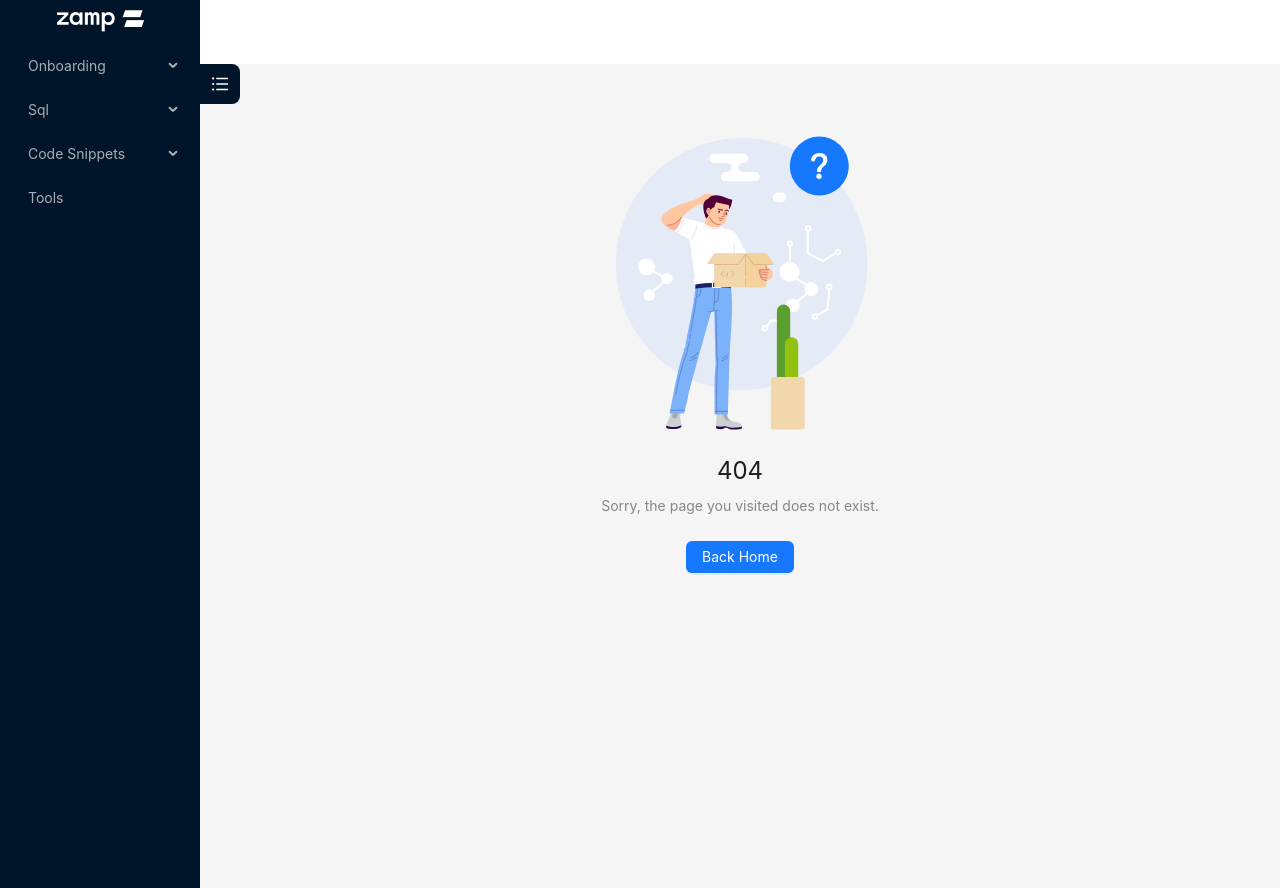
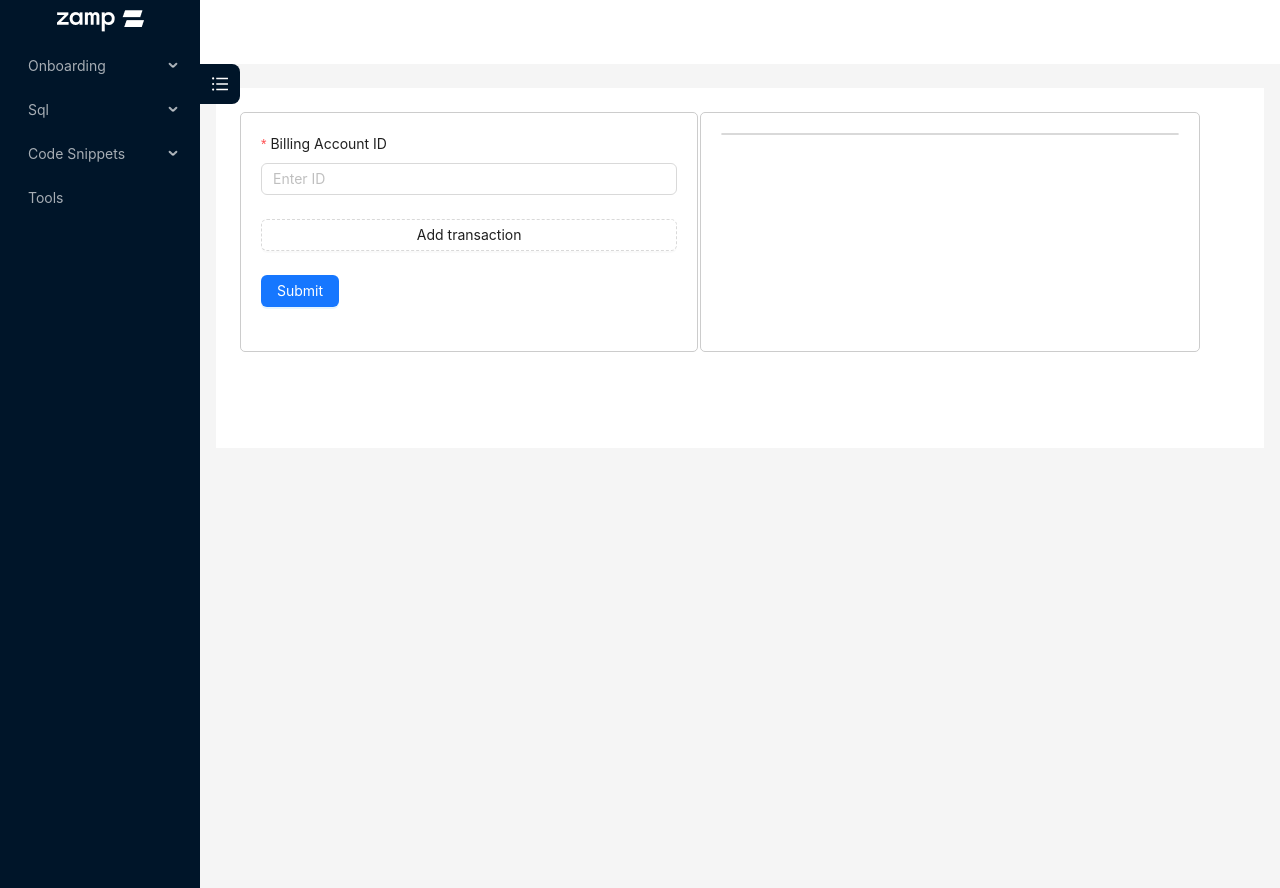
Before and after one commit to mybytecode/atomic-automate, a Next.js app: page /billing-transactions in a window 1280 px wide. Before the commit this address had no page. Built offline with nearby package versions, Linux system fonts and the light colour scheme.

Commit message:
billing transaction

```diff
--- a/src/components/layout/layout.tsx
+++ b/src/components/layout/layout.tsx
@@ -21,6 +21,7 @@ const items: MenuItem[] = [
     getItem('BigQuery', 3),
     getItem('MEA', '/mea'),
     getItem('Pricing', '/pricing'),
+    getItem('Billing Transactions', '/billing-transactions'),
   ]),
   getItem('Code Snippets', 'code', null, [
     getItem('Package', 5),
--- a/src/constants.ts
+++ b/src/constants.ts
@@ -33,3 +33,6 @@ export const BILLING_ACCOUNT_QUERY_TEMPLATE = `INSERT INTO BillingAccount (Id, N
 
 export const BILLING_ACCOUNT_BILLING_CAPABILITY_MAPPING_ID_MAPPING_QUERY_TEMPLATE = `INSERT INTO BillingAccountBillingCapabilityMapping(Id, BillingAccountId, BillingCapabilityId, CreatedAt, UpdatedAt)
 VALUES("{accountMappingId}", "{billingAccountId}", "{billingCapabilityMappingId}", CURRENT_TIMESTAMP, CURRENT_TIMESTAMP)`
+
+export const BILLING_TRANSACTIONS_QUERY_TEMPLATE = `INSERT INTO BillingTransactions (Id, Amount, DueAmount, BillingAccountId, ChargeAccountId, CurrencyName, DiscountId, DiscountAmount, TaxAmount, PaidBy, PaidByType, ReferenceId, ReferenceType, InvoiceId, TransactionType, TransactionSubType, Status,  InitiatedAt, CompletedAt, CreatedAt, UpdatedAt, CurrencyCode, Remark)
+VALUES('{billingTransactionId}', {billingAmount}, {dueAmount}, '{billingAccountId}', '', 'USD', '', {discountAmount}, 0, '', '', '', '', '', 'treasury', 'charge_on_aum', 'pending',  '0001-01-03T13:22:58Z', '0001-01-03T13:22:58Z', '{createdAt}', CURRENT_TIMESTAMP, 'USD', '{remark}');`
--- /dev/null
+++ b/src/pages/billing-transactions.tsx
@@ -0,0 +1,134 @@
+import { Button, Col, Collapse, DatePicker, Form, Input, Row, Space, theme } from "antd";
+import { DashboardLayout } from "../components/layout/layout";
+import { MinusCircleOutlined, PlusOutlined } from "@ant-design/icons";
+import { BillingTransaction } from "../types/billing_transactions";
+import { getUuid } from "../utils/uuid";
+import { useState } from "react";
+import { BILLING_TRANSACTIONS_QUERY_TEMPLATE } from "../constants";
+import { replacePlaceholder } from "../utils/string";
+
+const { Panel } = Collapse;
+
+interface Props {
+  name: string;
+  query: string;
+}
+
+export default function BillingTransactions() {
+  const [form] = Form.useForm();
+  const [billingTransactions, setBillingTransactions] = useState<Props[]>([])
+  const {
+    token: { colorBgContainer },
+  } = theme.useToken();
+
+  const handleChange = () => {
+
+  }
+
+  const handleSubmit = () => {
+    const values = form.getFieldsValue();
+    console.log(values);
+    const transactions = values.transaction.sort((t1: any, t2: any) => {
+      return t1.date.isBefore(t2)
+    })
+
+    const obj: BillingTransaction = {
+      billingAccountId: values.billingAccountId,
+    }
+
+    const txnQuery: Props[] = []
+    var dueAmount = 0
+    transactions.forEach((transaction: any, index: number) => {
+      obj.billingTransactionId = getUuid()
+      obj.remark = `Management fee - ${transaction.date.format('MMMM YYYY')}}`
+      obj.billingAmount = parseFloat(transaction.amount)
+      obj.createdAt = transaction.date.toISOString()
+      obj.discountAmount = parseFloat(transaction.discountedAmount)
+      dueAmount += parseFloat(transaction.discountedAmount)
+      obj.dueAmount = dueAmount
+
+      console.log(transaction.amount, transaction.discountedAmount, dueAmount)
+
+      txnQuery.push({ name: `Billing Transaction ${++index}`, query: replacePlaceholder(BILLING_TRANSACTIONS_QUERY_TEMPLATE, obj as any) })
+      setBillingTransactions(txnQuery)
+    })
+
+    console.log(txnQuery)
+  }
+
+  return <>
+    <Col span={24} style={{ padding: 24, minHeight: 360, background: colorBgContainer }}>
+      <Row>
+        <Col span={11} style={{ border: '1px solid #ccc', padding: '20px', borderRadius: '5px' }}>
+          <Form
+            form={form}
+            name="control-hooks"
+            onValuesChange={handleChange}
+            layout="vertical"
+            onFinish={handleSubmit}
+            style={{ maxWidth: 600 }}
+          >
+            <Form.Item name='billingAccountId' label='Billing Account ID' rules={[{ required: true }]}>
+              <Input placeholder="Enter ID"></Input>
+            </Form.Item>
+            <Form.List name="transaction">
+              {(fields, { add, remove }) => (
+                <>
+                  {fields.map(({ key, name, ...restField }) => (
+                    <Space key={key} style={{ display: 'flex', marginBottom: 8 }} align="baseline">
+                      <Form.Item
+                        {...restField}
+                        name={[name, 'amount']}
+                        rules={[{ required: true, message: 'Missing first name' }]}
+                      >
+                        <Input placeholder="Actual amount" />
+                      </Form.Item>
+                      <Form.Item
+                        {...restField}
+                        name={[name, 'discountedAmount']}
+                        rules={[{ required: true, message: 'Missing first name' }]}
+                      >
+                        <Input placeholder="Discounted amount" />
+                      </Form.Item>
+                      <Form.Item
+                        {...restField}
+                        name={[name, 'date']}
+                        rules={[{ required: true, message: 'Missing first name' }]}
+                      >
+                        <DatePicker />
+                      </Form.Item>
+                      <Button onClick={() => remove(name)}>Remove</Button>
+                    </Space>
+                  ))}
+                  <Form.Item>
+                    <Button type="dashed" onClick={() => add()} block >
+                      Add transaction
+                    </Button>
+                  </Form.Item>
+                </>
+              )}
+            </Form.List>
+            <Form.Item>
+              <Button type="primary" htmlType="submit">
+                Submit
+              </Button>
+            </Form.Item>
+          </Form>
+        </Col>
+        <Col span={12} style={{ border: '1px solid #ccc', padding: '20px', borderRadius: '5px', marginLeft: '2px' }}>
+          <Collapse defaultActiveKey={['1']}>
+            {billingTransactions.map((billingTransaction) => (<Panel key={billingTransaction.name} header={`${billingTransaction.name}`}>{billingTransaction.query}</Panel>))}
+          </Collapse>
+        </Col>
+      </Row>
+    </Col>
+  </>
+}
+
+BillingTransactions.getLayout = (page: any) => {
+  return (
+    <DashboardLayout>
+      {page}
+    </DashboardLayout>
+  )
+}
--- /dev/null
+++ b/src/types/billing_transactions.ts
@@ -0,0 +1,9 @@
+export interface BillingTransaction {
+  billingTransactionId?: string;
+  billingAmount?: number;
+  dueAmount?: number;
+  billingAccountId?: string;
+  discountAmount?: number;
+  remark?: string;
+  createdAt?: string;
+}
```
